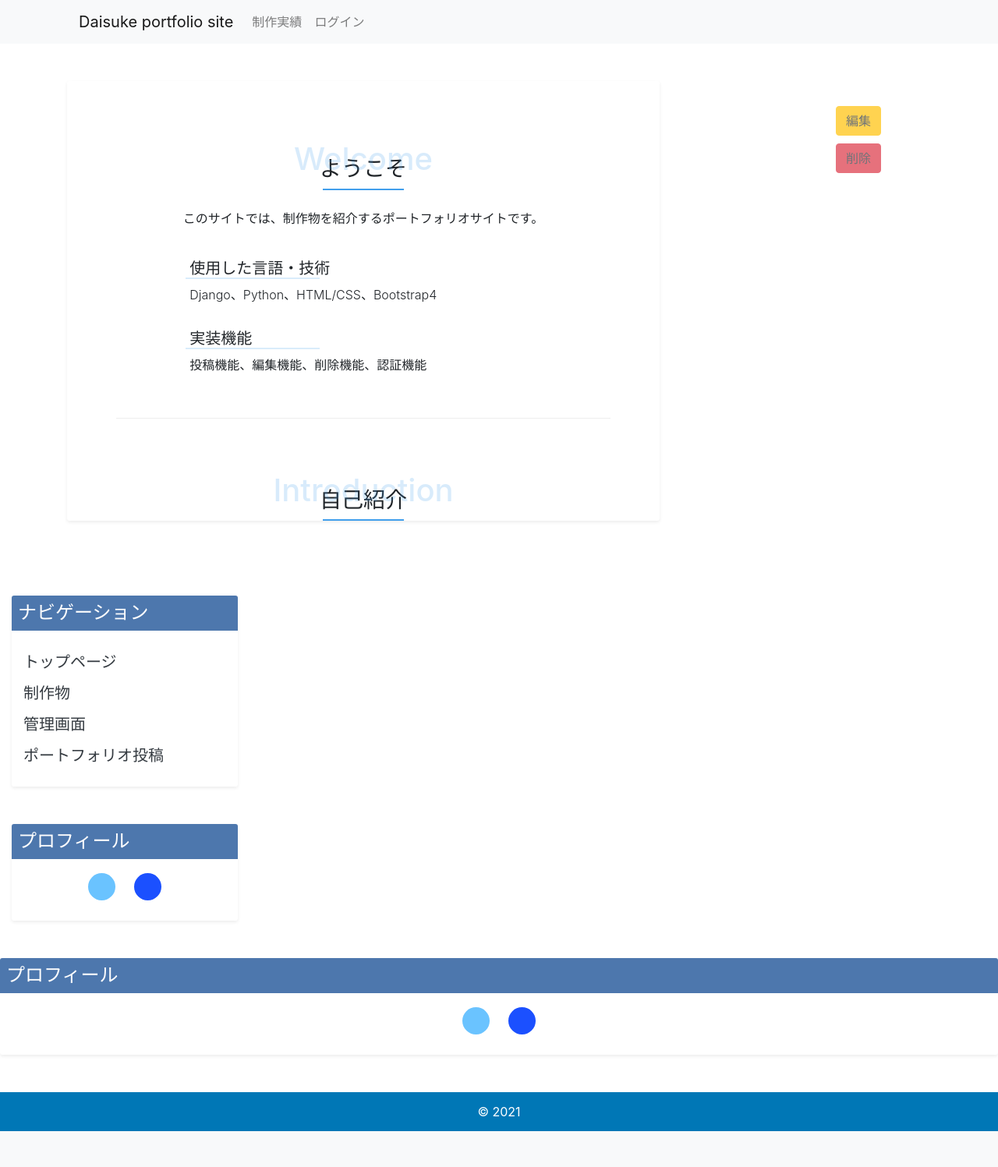
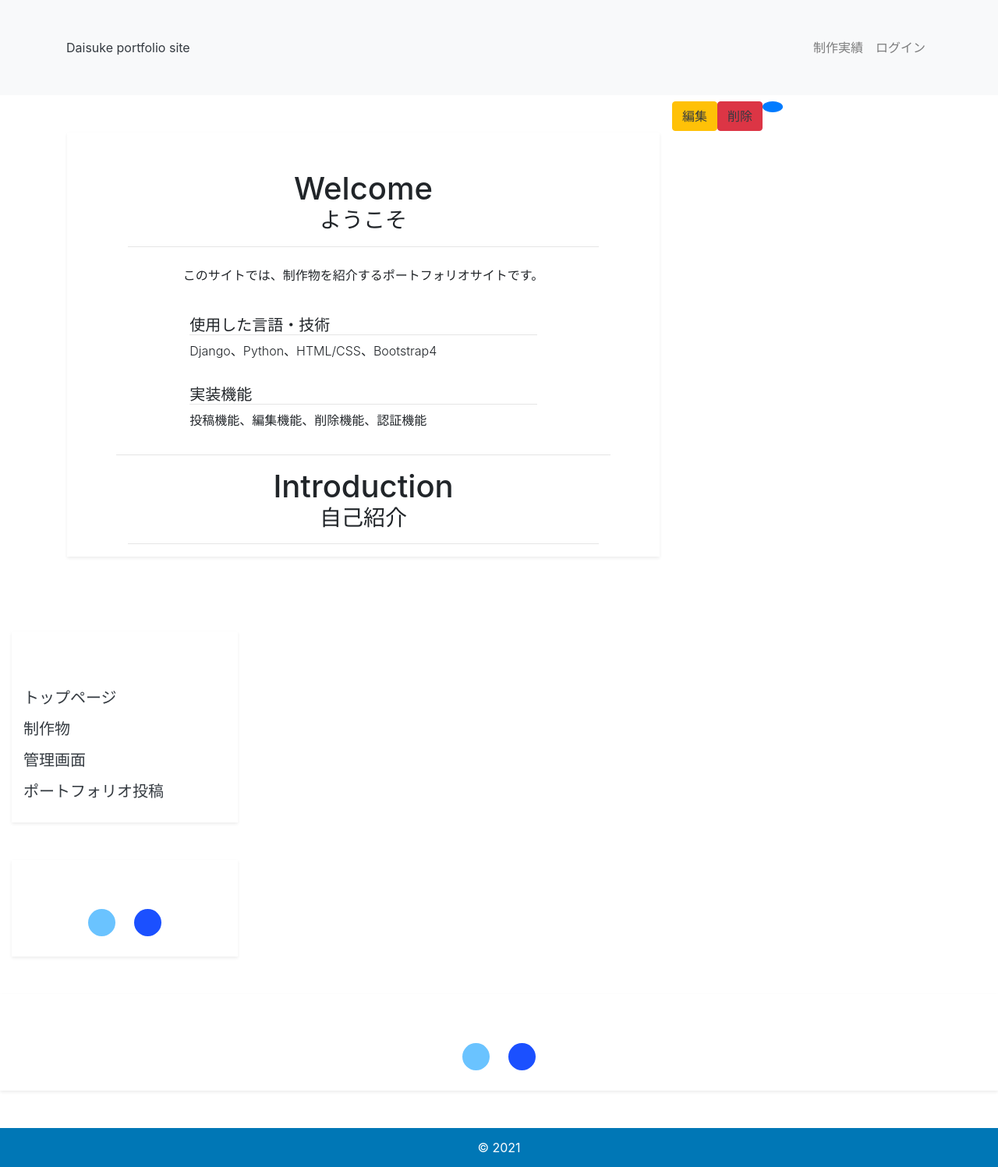
Before and after one commit to dai-gi/django-portfoliosite, a Django app: page / in a window 1280 px wide. Shown: the whole page at 78% size. Before the commit the page ends 1451 px from the top, so only its background shows below. Run offline with Django 3.2, Linux system fonts and the light colour scheme.

Commit message:
navbarのデザインを変更

```diff
--- a/app/static/css/style.css
+++ b/app/static/css/style.css
@@ -16,13 +16,9 @@ main {
 }
 
 /* ------- header ------- */
-header {
-  text-align: center;
-  background-color:#0077B6;
-}
 
-.header-center {
-  line-height: 60px;
+.navbar {
+  line-height: 90px;
 }
 
 /* ------- footer ------- */
@@ -36,110 +32,30 @@ footer {
 }
 
 
+/* --------------- form --------------- */
+
+
+/* --------------- button --------------- */
 
 
 
+/* --------------- profile --------------- */
 
 
 
-.navbar-brand {
-  color: #ffffff;
-  font-size: 28px;
-}
-
-/* --------------- form --------------- */
-
-.form {
-  height: 790px;
-}
-
-.form-btn {
-  position: fixed;
-  top: 100px;
-  width: 10px;
-  opacity: 0.2;
-}
-
-/* --------------- button --------------- */
-
-.btn-edit {
-  position: fixed;
-  top: 8rem;
-  left: 67rem;
-}
-
-.btn-delete {
-  position: fixed;
-  top: 11rem;
-  left: 67rem;
-}
-
-.btn-up {
-  position: fixed;
-  top: 50rem;
-  left: 98rem;
-}
-
-.btn {
-  opacity: 0.7;
-}
-
-.uppage-btn {
-  width: 55px;
-  height: 55px;
-}
-
-/* --------------- profile --------------- */
-
-.profile-img {
-  width: 100px;
-  height: 100px;
-}
-
 /* --------------- border --------------- */
 
-.hr {
-  position: relative;
-  left: -5px;
-  border: 1px double #419fec;
-  width: 170px;
-  opacity: 0.2;
-}
 
-.boundary {
-  margin: 40px 0;
-  opacity: 0.7;
-}
 
 /* --------------- title --------------- */
 
-.title {
-  position: relative;
-  top: 28px;
-  color: #419fec;
-  opacity: 0.2;
-}
-
-.hr-title {
-  margin: 0 250px;
-  border: 1px solid #419fec;
-}
 
 /* --------------- rounded --------------- */
 
-.rb-top {
-  border-radius: 3px 3px 0 0;
-}
-
-.rb {
-  border-radius: 3px;
-}
 
 /* --------------- color --------------- */
 
-.bg-wblue {
-  background-color: #4d77ad;
-}
+
 
 /* --------------- icon --------------- */
 
--- a/app/templates/app/base.html
+++ b/app/templates/app/base.html
@@ -15,15 +15,15 @@
 </head>
 
 <body>
-  <header class="bg-light">
-    <div class="container">
-      <nav class="navbar navbar-expand-lg navbar-light">
-        <a class="navbar-brand" href="/">Daisuke portfolio site</a>
+  <header>
+    <nav class="navbar navbar-expand-lg navbar-light bg-light">
+      <div class="container">
+        <a class="text-dark" href="/">Daisuke portfolio site</a>
         <button type="button" class="navbar-toggler" data-toggle="collapse" data-target="#Navber" aria-controls="Navber" aria-expanded="false" aria-label="ナビゲーションバー">
           <span class="navbar-toggler-icon"></span>
         </button>
-        <div class="collapse navbar-collapse" id="Navber">
-          <ul class="navbar-nav">
+        <div class="collapse navbar-collapse d-flex justify-content-end" id="Navber">
+          <ul class="navbar-nav align-self-end">
             <li class="nav-item">
               <a class="nav-link" href="#">制作実績</a>
             </li>
@@ -32,8 +32,8 @@
             </li>
           </ul>
         </div>
-      </nav>
-    </div>
+      </div>
+    </nav>
   </header>
   <main>
     <div class="container">
```
